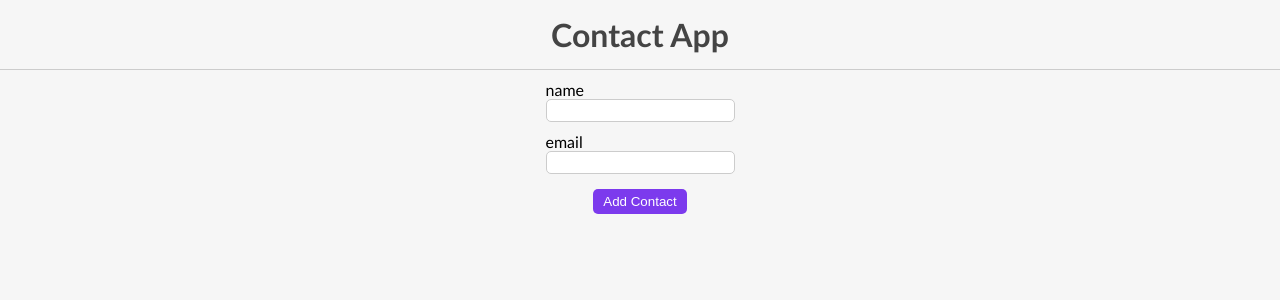
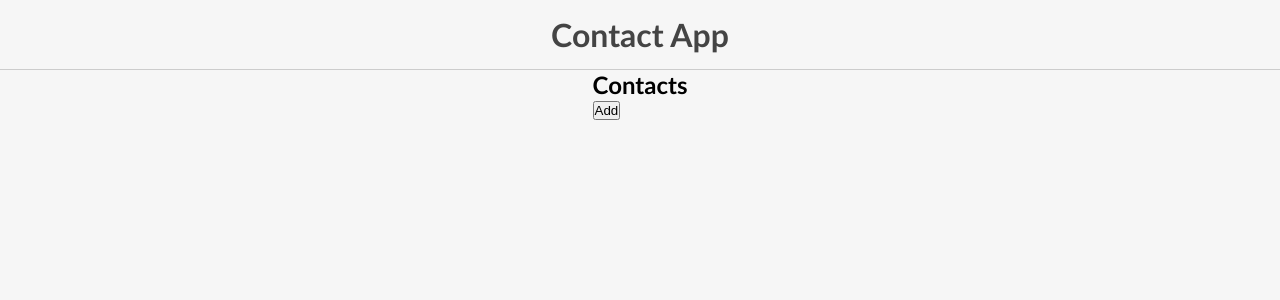
Before and after one commit to HaniyehPeyvandi/ContactList, a React (Create React App) app: page / in a window 1280 px wide. Shown: the top 300 px of the page. Built offline with nearby package versions, Linux system fonts and the light colour scheme.

Commit message:
add routes to the project

```diff
--- a/src/App.js
+++ b/src/App.js
@@ -1,4 +1,5 @@
 import { useEffect, useState } from "react";
+import { Route, Routes } from "react-router-dom";
 import "./App.css";
 import AddContact from "./components/AddContact/AddContact";
 import ContactList from "./components/ContactList/ContactList";
@@ -34,8 +35,18 @@ function App() {
   return (
     <main className="App">
       <h1>Contact App</h1>
-      <AddContact addContactHandler={addContactHandler} />
-      <ContactList contacts={contacts} onDelete={deleteContactHandler} />
+      <Routes>
+        <Route
+          path="/add"
+          element={<AddContact addContactHandler={addContactHandler} />}
+        />
+        <Route
+          path="/"
+          element={<ContactList contacts={contacts} onDelete={deleteContactHandler} />}
+        />
+      </Routes>
+      {/* <AddContact addContactHandler={addContactHandler} />
+      <ContactList contacts={contacts} onDelete={deleteContactHandler} /> */}
     </main>
   );
 }
--- a/src/components/AddContact/AddContact.js
+++ b/src/components/AddContact/AddContact.js
@@ -1,8 +1,10 @@
 import { useState } from "react";
+import { useNavigate } from "react-router-dom";
 import styles from "./AddContact.module.css";
 
 const AddContact = ({ addContactHandler }) => {
   const [contact, setContact] = useState({ name: "", email: "" });
+  const navigate = useNavigate();
 
   const changeHandler = (e) => {
     setContact({ ...contact, [e.target.name]: e.target.value });
@@ -18,6 +20,7 @@ const AddContact = ({ addContactHandler }) => {
 
     addContactHandler(contact);
     setContact({ name: "", email: "" });
+    navigate("/");
   };
 
   return (
--- a/src/components/ContactList/ContactList.js
+++ b/src/components/ContactList/ContactList.js
@@ -1,9 +1,16 @@
+import { Link } from "react-router-dom";
 import styles from "./ContactList.module.css";
 import userImage from "../../assets/images/user.png";
 
 const ContactList = ({ contacts, onDelete }) => {
   return (
     <section className={styles.contactList}>
+      <div>
+        <h2>Contacts</h2>
+        <Link to="/add">
+          <button>Add</button>
+        </Link>
+      </div>
       {contacts.map((contact) => {
         const { name, email, id } = contact;
         return (
--- a/src/index.js
+++ b/src/index.js
@@ -2,11 +2,12 @@ import React from 'react';
 import ReactDOM from 'react-dom/client';
 import './index.css';
 import App from './App';
+import { BrowserRouter } from 'react-router-dom';
 
 
 const root = ReactDOM.createRoot(document.getElementById('root'));
 root.render(
-  <React.StrictMode>
+  <BrowserRouter>
     <App />
-  </React.StrictMode>
+  </BrowserRouter>
 );
```
